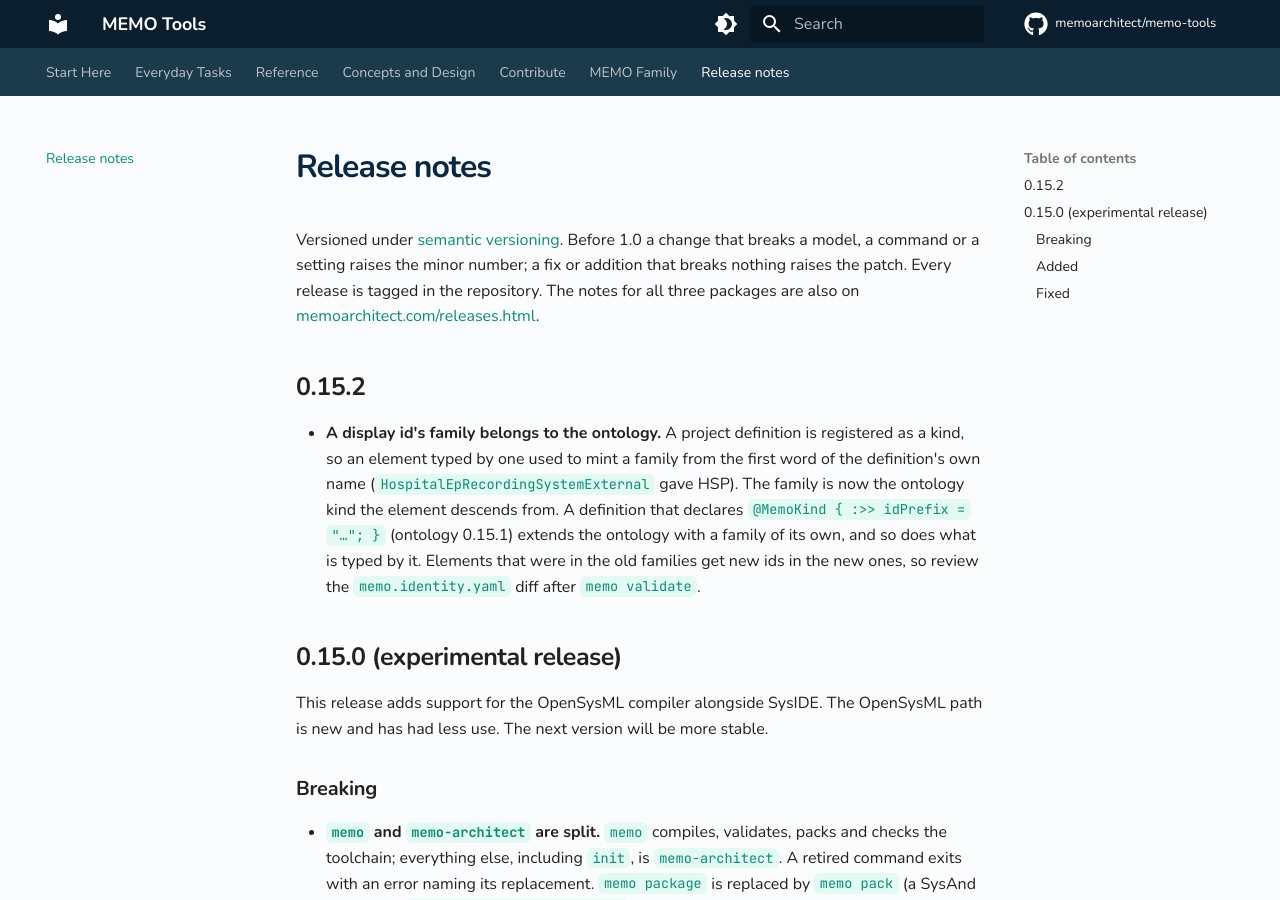
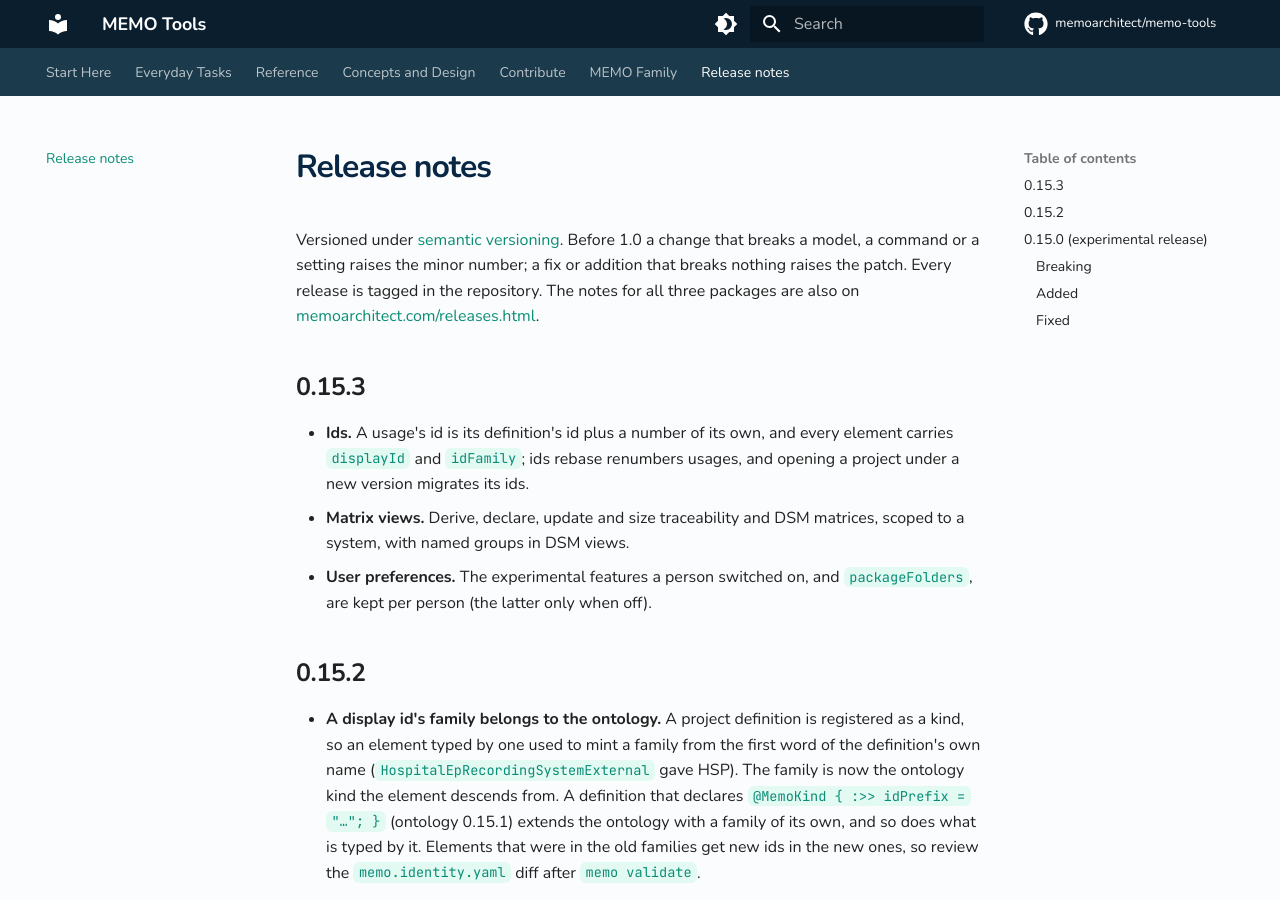
Before and after one commit to memoarchitect/memo-tools, an MkDocs documentation site: the page built from docs/release-notes.md, in a window 1280 px wide and 900 px high. Built offline with MkDocs 1.6.1 and Material for MkDocs 9.7.7, drawn with Linux system fonts in a browser that asks for light colours; comment, search, counter and statistics services are not loaded.

Commit message:
release: 0.15.3
Co-Authored-By: Claude Sonnet 5.5 <noreply@anthropic.com>

```diff
--- a/docs/release-notes.md
+++ b/docs/release-notes.md
@@ -1,6 +1,12 @@
 # Release notes
 
 Versioned under [semantic versioning](https://semver.org/). Before 1.0 a change that breaks a model, a command or a setting raises the minor number; a fix or addition that breaks nothing raises the patch. Every release is tagged in the repository. The notes for all three packages are also on [memoarchitect.com/releases.html](https://memoarchitect.com/releases.html).
+
+## 0.15.3
+
+- **Ids.** A usage's id is its definition's id plus a number of its own, and every element carries `displayId` and `idFamily`; ids rebase renumbers usages, and opening a project under a new version migrates its ids.
+- **Matrix views.** Derive, declare, update and size traceability and DSM matrices, scoped to a system, with named groups in DSM views.
+- **User preferences.** The experimental features a person switched on, and `packageFolders`, are kept per person (the latter only when off).
 
 ## 0.15.2
 
--- a/package.json
+++ b/package.json
@@ -1,6 +1,6 @@
 {
   "name": "@memoarchitect/tools",
-  "version": "0.15.2",
+  "version": "0.15.3",
   "description": "MEMO tools — SysML v2 parser, semantic model, validation, project operations, and CLI",
   "type": "module",
   "main": "./packages/tools/lib/index.js",
@@ -54,7 +54,7 @@
     "check:transport": "node scripts/measure-transport-latency.mjs"
   },
   "dependencies": {
-    "@memoarchitect/ontology": "0.15.2",
+    "@memoarchitect/ontology": "0.15.3",
     "@openmbee/opensysml": "0.10.0",
     "chalk": "^5.3.0",
     "chokidar": "^4.0.0",
--- a/pyproject.toml
+++ b/pyproject.toml
@@ -1,6 +1,6 @@
 [project]
 name = "memo-tools-docs"
-version = "0.15.2"
+version = "0.15.3"
 description = "Documentation for MEMO Tools"
 requires-python = ">=3.10"
 dependencies = [
```
Also changed, not shown: README.md (+1 -1 lines), 1 other file.
